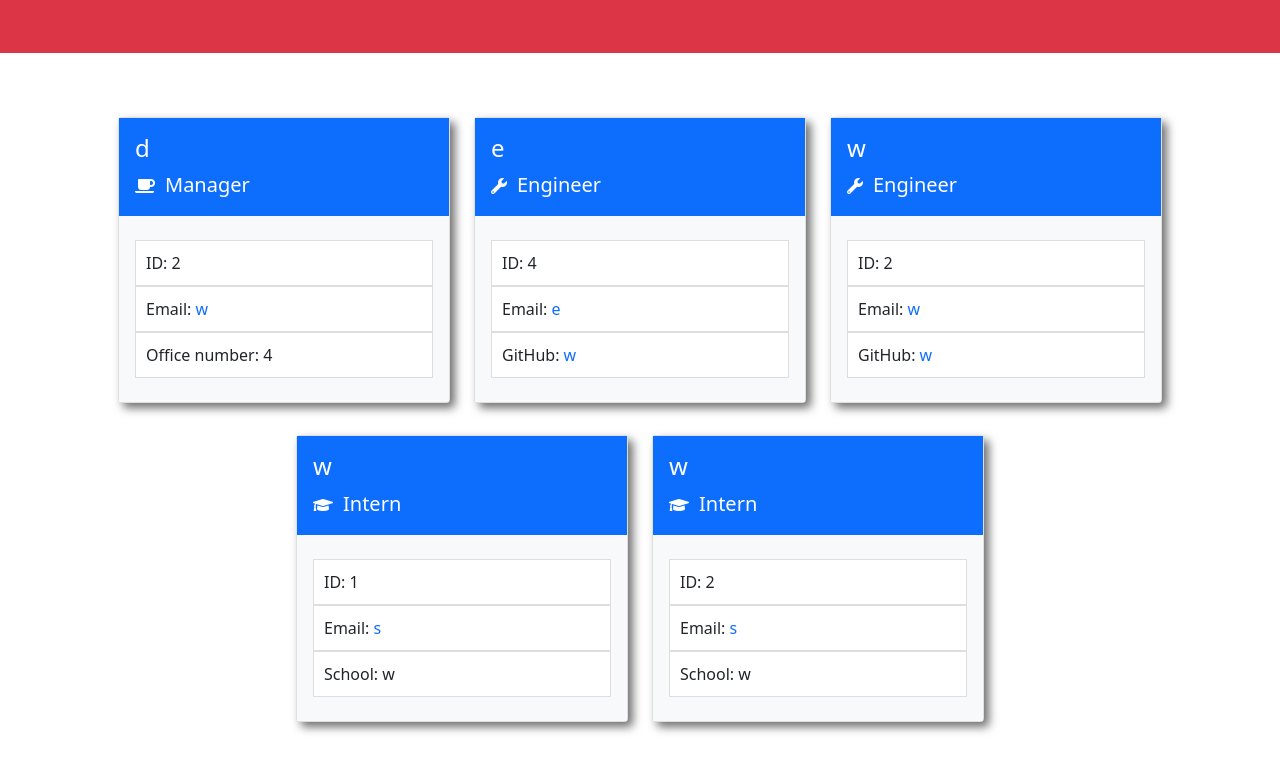
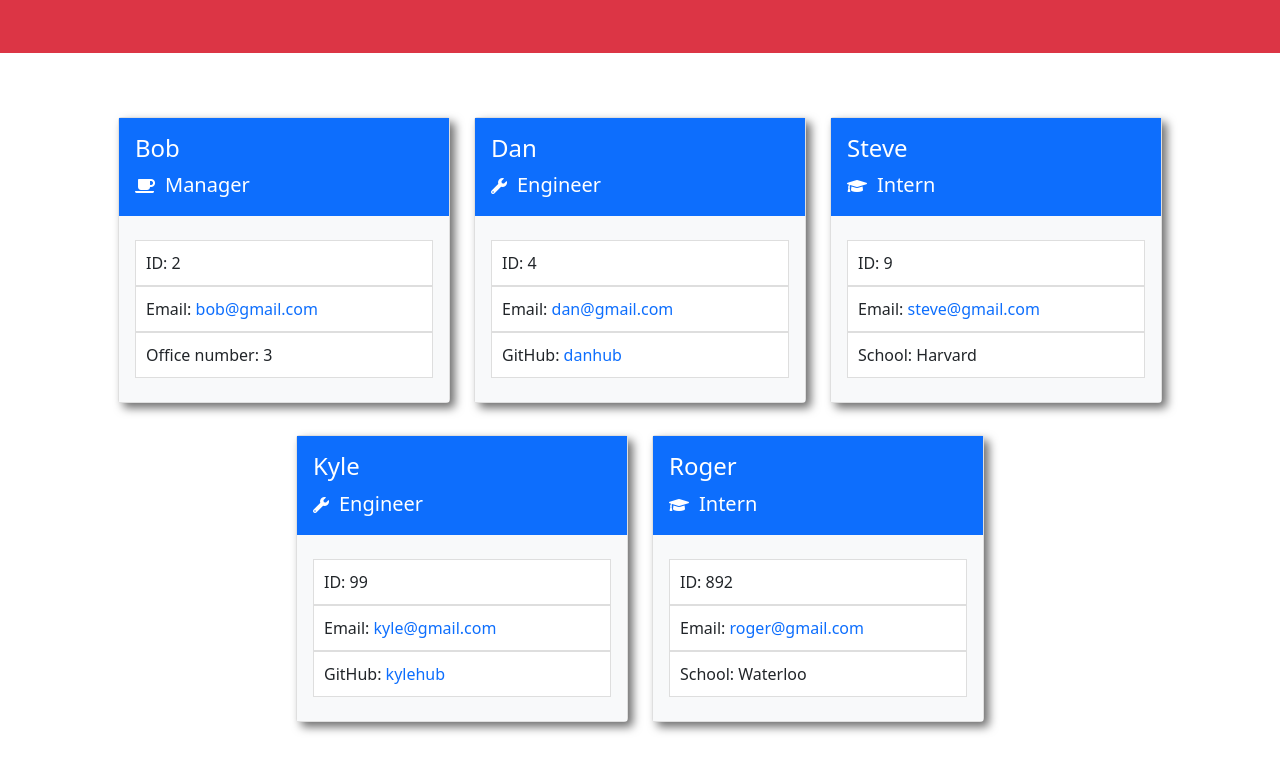
Before and after one commit to eikohler/Team-Profile-Generator, a website: page dist/index.html in a window 1280 px wide. Shown: the part 85-856 px from the top of the page. Drawn offline with nearby package versions, Linux system fonts and the light colour scheme.

Commit message:
update readme

```diff
--- a/dist/index.html
+++ b/dist/index.html
@@ -21,7 +21,7 @@
     <div class="col-md-4 col-12 my-3">
     <div class="card">
       <div class="em-heading bg-primary text-white p-3">
-        <h4>d</h4>
+        <h4>Bob</h4>
         <i class="fa fa-coffee" aria-hidden="true"></i><span>Manager</span>
       </div>
       <div class="bg-light px-3 py-4 card-info">
@@ -29,10 +29,10 @@
           <p>ID: 2</p>
         </section>
         <section>
-          <p>Email: <a href="mailto:w">w</a></p>
+          <p>Email: <a href="mailto:bob@gmail.com">bob@gmail.com</a></p>
         </section>
         <section>
-          <p>Office number: 4</p>
+          <p>Office number: 3</p>
         </section>
       </div>
     </div>
@@ -41,7 +41,7 @@
     <div class="col-md-4 col-12 my-3">
     <div class="card">
       <div class="em-heading bg-primary text-white p-3">
-        <h4>e</h4>
+        <h4>Dan</h4>
         <i class="fa fa-wrench" aria-hidden="true"></i><span>Engineer</span>
       </div>
       <div class="bg-light px-3 py-4 card-info">
@@ -49,10 +49,10 @@
           <p>ID: 4</p>
         </section>
         <section>
-          <p>Email: <a href="mailto:e">e</a></p>
+          <p>Email: <a href="mailto:dan@gmail.com">dan@gmail.com</a></p>
         </section>
         <section>
-          <p>GitHub: <a href="https://github.com/w" target="_blank">w</a></p>
+          <p>GitHub: <a href="https://github.com/danhub" target="_blank">danhub</a></p>
         </section>
       </div>
     </div>
@@ -61,18 +61,18 @@
     <div class="col-md-4 col-12 my-3">
     <div class="card">
       <div class="em-heading bg-primary text-white p-3">
-        <h4>w</h4>
-        <i class="fa fa-wrench" aria-hidden="true"></i><span>Engineer</span>
+        <h4>Steve</h4>
+        <i class="fa fa-graduation-cap" aria-hidden="true"></i><span>Intern</span>
       </div>
       <div class="bg-light px-3 py-4 card-info">
         <section>
-          <p>ID: 2</p>
+          <p>ID: 9</p>
         </section>
         <section>
-          <p>Email: <a href="mailto:w">w</a></p>
+          <p>Email: <a href="mailto:steve@gmail.com">steve@gmail.com</a></p>
         </section>
         <section>
-          <p>GitHub: <a href="https://github.com/w" target="_blank">w</a></p>
+          <p>School: Harvard</p>
         </section>
       </div>
     </div>
@@ -81,18 +81,18 @@
     <div class="col-md-4 col-12 my-3">
     <div class="card">
       <div class="em-heading bg-primary text-white p-3">
-        <h4>w</h4>
-        <i class="fa fa-graduation-cap" aria-hidden="true"></i><span>Intern</span>
+        <h4>Kyle</h4>
+        <i class="fa fa-wrench" aria-hidden="true"></i><span>Engineer</span>
       </div>
       <div class="bg-light px-3 py-4 card-info">
         <section>
-          <p>ID: 1</p>
+          <p>ID: 99</p>
         </section>
         <section>
-          <p>Email: <a href="mailto:s">s</a></p>
+          <p>Email: <a href="mailto:kyle@gmail.com">kyle@gmail.com</a></p>
         </section>
         <section>
-          <p>School: w</p>
+          <p>GitHub: <a href="https://github.com/kylehub" target="_blank">kylehub</a></p>
         </section>
       </div>
     </div>
@@ -101,18 +101,18 @@
     <div class="col-md-4 col-12 my-3">
     <div class="card">
       <div class="em-heading bg-primary text-white p-3">
-        <h4>w</h4>
+        <h4>Roger</h4>
         <i class="fa fa-graduation-cap" aria-hidden="true"></i><span>Intern</span>
       </div>
       <div class="bg-light px-3 py-4 card-info">
         <section>
-          <p>ID: 2</p>
+          <p>ID: 892</p>
         </section>
         <section>
-          <p>Email: <a href="mailto:s">s</a></p>
+          <p>Email: <a href="mailto:roger@gmail.com">roger@gmail.com</a></p>
         </section>
         <section>
-          <p>School: w</p>
+          <p>School: Waterloo</p>
         </section>
       </div>
     </div>
```
Also changed, not shown: README.md.
